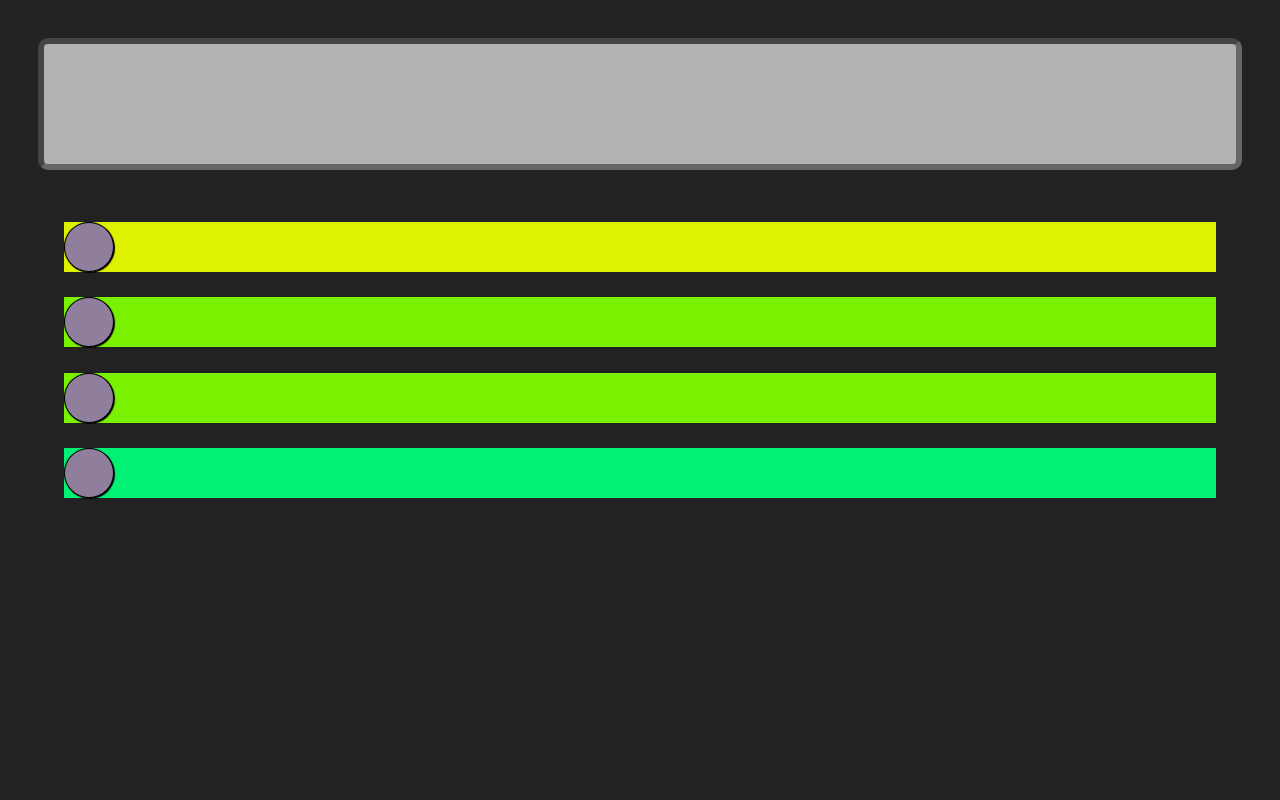
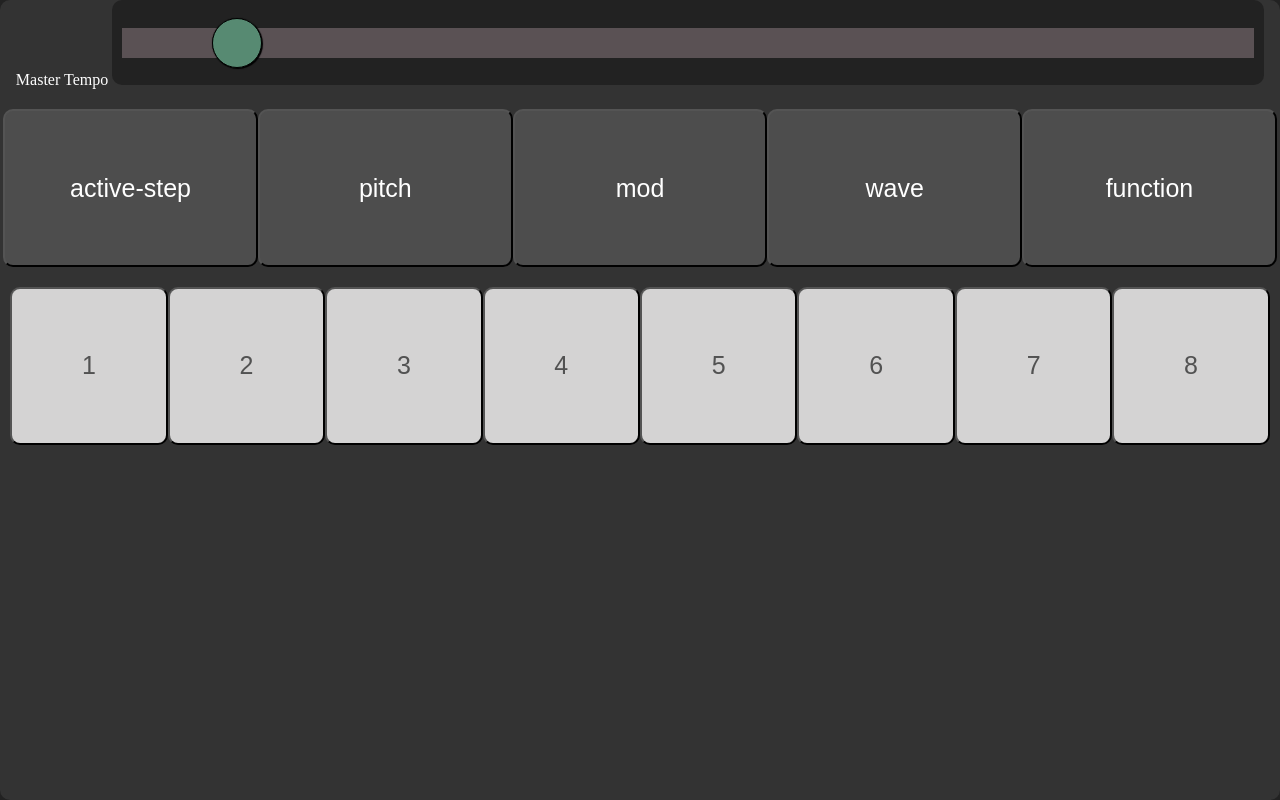
Before and after one commit to JomoPipi/nodemcu_music, a plain HTML site: page step_sequencer/data/index.html in a window 1280 px wide. Drawn offline with Linux system fonts and the light colour scheme.

Commit message:
lots of work to do

```diff
--- a/step_sequencer/data/WebSocket.js
+++ b/step_sequencer/data/WebSocket.js
@@ -13,23 +13,46 @@ connection.onclose = function(){
 };
 function D(x) { return document.getElementById(x) }
 function E(e) { return document.createElement(e)  }
+const notes = [...Array(8)]
+/*
+
+    Data needs to be of the form
+    tempo
+    :isActive:pitchHZ:modAmount:modPeriod:wave
+    :isActive:pitchHZ:modAmount:modPeriod:wave
+    :isActive:pitchHZ:modAmount:modPeriod:wave
+    :isActive:pitchHZ:modAmount:modPeriod:wave
+    :isActive:pitchHZ:modAmount:modPeriod:wave
+    :isActive:pitchHZ:modAmount:modPeriod:wave
+    :isActive:pitchHZ:modAmount:modPeriod:wave
+    :isActive:pitchHZ:modAmount:modPeriod:wave
+
+*/
+
 
 function sendDATA() {
-    const pitch    = 2 ** D('pitch').value | 0
-    const m_amount = D('mod_intensity').value
-    const m_period = 2 ** D('mod_period').value
-    const waveform = D('waveform').value
-    // const m_type = sine | tri | saw | rsaw | square
-    const G = x => `<span style="color:purple">${x}</span>`
-    D('screen').innerHTML = [
-        `pitch: ${G(pitch | 0)}hz`,
-        `mod intensity: ${G(m_amount)}%`,
-        `mod period: ${G(m_period.toFixed(2))}hz <br>`,
-        `mod waveform: ${G(
-            'sine,tri,square,saw,reverse-saw,X,Y,Z,random'.split`,`[waveform]
-        )}`
-    ].join` &nbsp; - &nbsp; `
+    // const pitch    = 2 ** D('pitch').value | 0
+    // const m_amount = D('mod_intensity').value
+    // const m_period = 2 ** D('mod_period').value
+    // const waveform = D('waveform').value
+    // // const m_type = sine | tri | saw | rsaw | square
+    // const G = x => `<span style="color:purple">${x}</span>`
+    // D('screen').innerHTML = [
+    //     `pitch: ${G(pitch | 0)}hz`,
+    //     `mod intensity: ${G(m_amount)}%`,
+    //     `mod period: ${G(m_period.toFixed(2))}hz <br>`,
+    //     `mod waveform: ${G(
+    //         'sine,tri,square,saw,reverse-saw,X,Y,Z,noise'.split`,`[waveform]
+    //     )}`
+    // ].join` &nbsp; - &nbsp; `
 
-    const payload = [pitch, m_amount*100|0, m_period*100|0, waveform].join`:`
+    // const payload = [pitch, m_amount*100|0, m_period*100|0, waveform].join`:`
+
+    // payload = [
+    //     D('tempo').value,
+    //     ...[...notes.map(note => Object.values(note.dataset))]
+    // ].join`:`
+    // console.log(payload)
+
     connection.send(payload)
 }
--- a/step_sequencer/data/index.html
+++ b/step_sequencer/data/index.html
@@ -1,7 +1,7 @@
 <!DOCTYPE html>
 <html>
 <head>
-    <title>Car</title>
+    <title>Sequencer</title>
     <link href='main.css' rel='stylesheet' type='text/css'>
     <link rel="apple-touch-icon" sizes="180x180" href="/apple-touch-icon-180x180.png">
     <link rel="icon" type="image/png" sizes="144x144"  href="/favicon-144x144.png">
@@ -13,9 +13,33 @@
 </head>
 
 <body>
-    <center>
+
+    <div id="interface" >
+        Master Tempo
+        <input id="tempo" type="range" min="60" max="300" step="1" oninput="sendDATA();"
+        value="80" onpointerup="sendDATA();" ontouchend="sendDATA();">
+        <br>
+    </div>
+
+    <div id="pitch-page">
+        <button class="back" onclick="gotoPage(interface)"> back </button>
+        <button class="back" onclick="gotoPage(interface)"> 12-tone </button>
+        <button class="back" onclick="gotoPage(interface)"> n-tone </button> <br>
+    </div>
+
+    <div id="mod-page">
+        <button class="back" onclick="gotoPage(interface)"> back </button> <br>
+    </div>
+
+    <div id="wave-page">
+        <button class="back" onclick="gotoPage(interface)"> back </button> <br>
+    </div>
+
+    <div id="knobs">
+
         <div id="screen">
         </div>
+        <button class="back" onclick="gotoPage(interface)"> back </button>
 
         <input id="pitch" type="range" min="0" max="12.3" step="0.0001" oninput="sendDATA();"
         value="0" onpointerup="sendDATA();" ontouchend="sendDATA();">
@@ -29,29 +53,85 @@
         <input id="waveform" type="range" min="0" max="8" step="1" oninput="sendDATA();"
         value="0" onpointerup="sendDATA();" ontouchend="sendDATA();">
 
-    </center>
+
+    </div>
 </body>
 <script>
-    // const sliders = Array(8).fill().map((_,i) => {
-    //     const slider = E('input')
-    //     slider.type = 'range'
-    //     slider.id = '_' + i
-    //     slider.min = 35
-    //     slider.max = 3000
-    //     step = 1
-    //     slider.onpointerup = slider.ontouchend = slider.oninput = _ => sendDATA()
-    //     document.body.appendChild(slider)
-    //     return slider
-    // })
-    // const pads = Array(6).fill().map((_,i) => {
-    //     const pad = E('button')
-    //     pad.id = '_' + i
-    //     const letter = String.fromCharCode(i + 65);
-    //     pad.innerHTML = letter;
-    //     pad.onpointerup = pad.ontouchend = pad.oninput = _ => sendDATA(letter)
-    //     document.body.appendChild(pad)
-    //     return pad
-    // })
+    const [interface,knobs,pitchPage,modPage,wavePage] = PAGES =
+        'interface,knobs,pitch-page,mod-page,wave-page'
+        .split`,`.map(D)
+    const funcs =
+        'active-step,pitch,mod,wave,function'
+        .split`,`
 
+    const gotoPage = p => PAGES.forEach(P =>
+        P.style.display =  P === p ? 'block' : 'none')
+
+    // ############## INITIALIZE #######################
+        const btns = Array(5).fill().map((_,i) => {
+            const btn = E('button')
+            btn.classList.add('function-btn')
+            btn.id = funcs[i] + '-btn'
+            btn.innerHTML = funcs[i]
+            interface.appendChild(btn)
+            btn.onclick = _ =>
+                i === 0 ? toggleActiveStep :
+                i === 1 ? gotoPage(pitchPage) :
+                i === 2 ? gotoPage(modPage) :
+                i === 3 ? gotoPage(wavePage) :
+                          0//gotoPage(functionPage)
+            return btn
+        })
+        interface.appendChild(E('br'))
+
+        notes.forEach((_,i) => {
+            const note = E('button'),d=note.dataset
+            d.active=1
+            d.pitch=0.7*(i+1)
+            d.modA=500
+            d.modP=200*(i+1)
+            d.wave=0
+            note.classList.add('note-btn')
+            note.innerHTML = i+1
+            note.id = 'note-'+i
+            note.onclick = _ => gotoPage(knobs)
+            interface.appendChild(note)
+            notes[i] = note
+
+            // pitch page
+            const p = E('input')
+            p.type='range'
+            p.classList.add('pitch-slider')
+            pitchPage.appendChild(p)
+            p.position="absolute"
+            p.id = 'p-'+i
+            p.min ='0'
+            p.max ='12.3'
+            p.step='0.0001'
+            p.value=d.pitch
+            p.transform="rotate(90deg)"
+            p.oninput=p.onpointerup=p.ontouchend=_=>{
+                note.dataset.pitch = 2 ** p.value
+                sendDATA()
+            }
+
+        })
+    // ############################################################
+
+    D('active-step-btn').onclick = toggleActiveStep
+    let _T=false
+    function toggleActiveStep() {
+        _T ^= 1
+        const btn = D('active-step-btn')
+        btn.classList.toggle('enabled')
+        notes.forEach((n,i) => {
+            if (n.dataset.active == true)
+                n.classList.toggle('enabled')
+            n.onclick = _ => _T ?
+                (n.dataset.active ^= 1,
+                n.classList.toggle('enabled')) :
+                gotoPage(knobs)
+        })
+    }
 </script>
 </html>
--- a/step_sequencer/data/main.css
+++ b/step_sequencer/data/main.css
@@ -1,70 +1,114 @@
 * {
     margin:0;
     padding:0;
+    width:100%;
+    height:100%;
     border-radius: 10px;
+    color: white;
 }
 body{
     background-color: #222;
+}
+#interface {
+    text-align: center;
+    width: 100vw;
+    height: 100vh;
+    background-color: #333;
+}
+#knobs {
+    display: none;
 }
 #screen {
     border: 6px solid #444;
     border-bottom-color: #666;
     border-right-color: #666;
     height:15vh;
+    width: 50vw;
     margin: 3%;
-    background-color: #b3b3b3;
+    background-color: #7e7e7e;
     font-size: 1.5em;
+    float:left;
 }
 input[type=range]{
+    background-color: #222;
     width: 10%;
     max-height: 85px;
     display: inline-block;
     -webkit-appearance: none;
     transform: rotate(270deg);
 }
-#copy{
-    font: 20px Arial black;
-    width: 64px;
-    height: 20px;
-    font: 10px Arial black;
-    margin: 2%;
-    background-color: rgb(255, 176, 30);
+button{
+    margin-top: 20px;
+    font: 25px Arial;
+    vertical-align: middle;
 }
-button{
-    width: 100px;
-    height: 100px;
-    font: 40px Arial black;
-    margin: 2%;
-    background-color: rgb(255, 176, 30);
+.back {
+    color:black;
+    width: 30vw;
+    height: 15vh;
 }
-#mod_intensity, #mod_period, #pitch, #waveform{
+
+.function-btn{
+    width: 19.9vw;
+    height: 12.35vw;
+    background-color: rgb(77, 77, 77);
+}
+.note-btn{
+    width: 12.3vw;
+    height: 12.3vw;
+    color:rgb(82, 82, 82);
+    background-color: rgb(212, 211, 211);
+}
+.enabled {
+    background-color: #298b5d;
+}
+#mod_intensity, #mod_period, #pitch, #waveform, #tempo {
     transform: none;
-    margin: 1%;
     width:90%;
 }
 input[type=range]::-webkit-slider-runnable-track {
-    background-color: rgb(121, 241, 0);
+    background-color: rgb(90, 81, 84);
     -webkit-appearance: none;
     min-width: 200px;
+    height: 30px;
+    margin: 10px;
 }
 #pitch::-webkit-slider-runnable-track {
-    background-color: rgb(221, 241, 0);
+    background-color: rgb(133, 131, 126);
 }
 #waveform::-webkit-slider-runnable-track {
-    background-color: rgb(0, 241, 116);
+    background-color: rgb(88, 87, 97);
 }
 input[type=range]:active::-webkit-slider-runnable-track {
     background:#ffdfdf;
 }
 input[type=range]::-webkit-slider-thumb {
+    transform: translateY(-10px);
     box-shadow: 1px 1px 1px #000000, 0px 0px 1px #0d0d0d;
     border: 1px solid #000000;
     height: 50px;
     width: 50px;
     border-radius: 100px;
-    background: #8f7e9c;
+    background: #578a72;
     cursor: pointer;
     -webkit-appearance: none;
+}
+#waveform::-webkit-slider-thumb {
+    border-radius: 10px;
+    height: 45px;
+    width: 60px;
+}
+.pitch-slider {
+    position: relative;
+    top: 55vh;
+    margin:1%;
+    background-color:inherit;
+}
+#pitch-page,#mod-page,#wave-page {
+    display:none;
+    position: absolute;
+    top: 0;
+    left: 0;
 }
 *:focus {
     outline: none;
```
Also changed, not shown: 1 other file.
